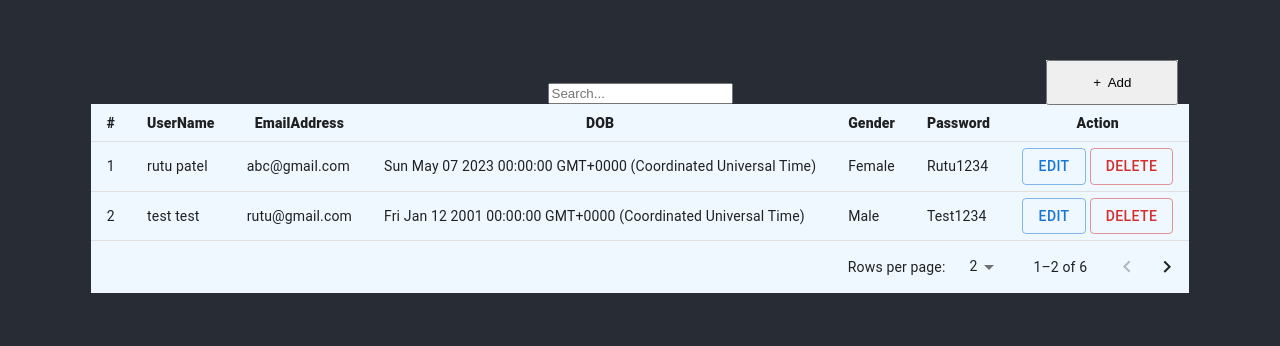
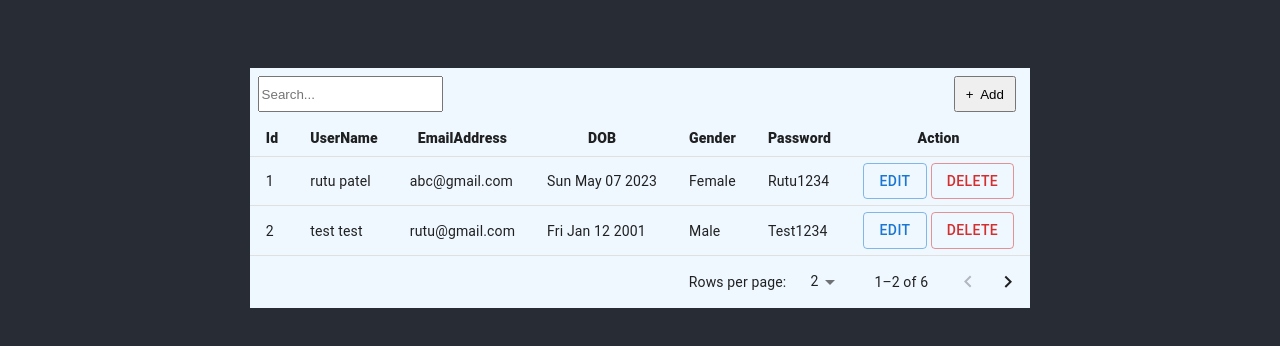
Before and after one commit to ruturabadiya/Formik, a React (Create React App) app: page / in a window 1280 px wide. Shown: the part 212-558 px from the top of the page. Built offline with nearby package versions, Linux system fonts and the light colour scheme.

Commit message:
completeDate

```diff
--- a/src/App.css
+++ b/src/App.css
@@ -41,18 +41,23 @@
   background-color: aliceblue;
 }
 
-.add{
-  margin-left: 87%;
-  margin-top: -4%;
+.addSearch{
+  margin-left: 1%;
+  margin-top: 1%;
   position: relative;
-  height: 45px;
-  width: 12%;
+  height: 36px;
+  width: 8%;
   display: flex;
   background: rgba(255,255,255,0.94);
+  margin-bottom: 1%;
+
 }
 
 .Addbutton{
-  width: 100%;
+    margin-left: 1115%;
+    width: 100%;
+    position: absolute;
+    height: 100%;
 }
 
 .content{
@@ -78,7 +83,7 @@
 }
 
 .field{
-  margin-top: 8%;
+  margin-top: 9%;
   position: relative;
   height: 45px;
   width: 100%;
@@ -150,3 +155,17 @@
   text-align: left;
   background: white;
 }
+
+.form-control{
+  width: 202%;
+  margin-left: -53%;
+  height: 4.5vh;
+}
+
+.form-group{
+  margin-top: 8%;
+  position: relative;
+  height: 45px;
+  width: 100%;
+  margin-bottom: 1%;
+}
--- a/src/App.tsx
+++ b/src/App.tsx
@@ -1,9 +1,10 @@
 import React from 'react';
 import './App.css';
-import List from './component/CRUD/UserData';
-import AddEditUser from './component/CRUD/AddEditUser';
-// import Table from './component/CRUD/Table';
-// import AddEditUser from './component/CRUD/AddUser';
+// import List from './component/CRUD/UserData';
+// import AddEditUser from './component/CRUD/AddEditUser';
+import Table from './component/CRUD/Table';
+import AddUser from './component/CRUD/AddUser';
+import EditUser from './component/CRUD/EditUser';
 import { BrowserRouter as Router, Routes, Route } from 'react-router-dom';
 import { ToastContainer } from 'react-toastify';
 
@@ -13,12 +14,12 @@ function App() {
       <header className="App-header">
         <Router>
           <Routes>
-            <Route path="/" element={<List />} />
-            <Route path="/addedit"  element={<AddEditUser />} />
-            <Route path="/addedit/:id"  element={<AddEditUser />} />
-            {/* <Route path="/" element={<Table />} />
+            {/* <Route path="/" element={<List />} />
             <Route path="/addedit"  element={<AddEditUser />} />
             <Route path="/addedit/:id"  element={<AddEditUser />} /> */}
+            <Route path="/" element={<Table />} />
+            <Route path="/add"  element={<AddUser />} />
+            <Route path="/edit/:id"  element={<EditUser />} />
           </Routes>
         </Router>
       </header>
--- a/src/component/CRUD/AddEditUser.tsx
+++ b/src/component/CRUD/AddEditUser.tsx
@@ -6,6 +6,7 @@ import { dataValidation } from "../../validate/validation";
 import { TextFieldController, DropdownFieldController } from "../common/TextFieldControl/TextFieldControl";
 import { USERS } from "../user";
 import { showToastError, showToastSuccess } from "../../Toast/toastUtils";
+import { DatePickerController } from "../common/TextFieldControl/DatePickerControl";
 
 const AddEditUser = () => {
   const initialValues: IData = {
@@ -31,7 +32,7 @@ const AddEditUser = () => {
       setUserData(foundUser);
     }
   });
-console.log(userData)
+
   const onSubmit = (values: IData) => {
     const emailExists = USERS.some((user) => user.emailAddress === values.emailAddress);
     if (emailExists && (!isEditing || (isEditing && values.emailAddress !== userData!.emailAddress))) {
@@ -92,9 +93,8 @@ console.log(userData)
               onChange={handleChange}
               placeholder="Enter your Email Address"
             />
-            <TextFieldController
+            <DatePickerController
               name="dOB"
-              type="date"
               onChange={handleChange}
               placeholder="Enter your Date of Birth"
             />
@@ -103,7 +103,6 @@ console.log(userData)
               onChange={handleChange}
               as="select"
               placeholder="Select your Gender"
-                defaultValue={userData.gender}
             />
             <TextFieldController
               name="password"
--- a/src/component/CRUD/Table.tsx
+++ b/src/component/CRUD/Table.tsx
@@ -1,6 +1,183 @@
+// import React, { useState } from "react";
+// import { useNavigate } from "react-router-dom";
+// import { Table, TableBody, TableCell, TableContainer, TableHead, TableRow, Button, TablePagination } from "@mui/material";
+// import { USERS } from "../user";
+// import { TableLabel } from "../common/TextFieldControl/TextFieldControl";
+// import DeleteUser from "./DeleteUser";
+// import { IData } from "../../InterFace/commonInterface";
+// import { showToastSuccess } from "../../Toast/toastUtils";
+
+// const List = () => {
+//   const navigate = useNavigate();
+//   const [showDeleteConfirmation, setShowDeleteConfirmation] = useState(false);
+//   const [userToDelete, setUserToDelete] = useState<IData | null>(null);
+//   const [page, setPage] = useState(0);
+//   const [rowsPerPage, setRowsPerPage] = useState(6);
+//   const [sortBy, setSortBy] = useState("");
+//   const [sortOrder, setSortOrder] = useState("");
+
+//   const handleAddClick = () => {
+//     navigate("/add");
+//   };
+
+//   const handleEditClick = (id: number) => {
+//     navigate(`/edit/${id}`);
+//   };
+
+//   const handleDeleteClick = (user: IData) => {
+//     setUserToDelete(user);
+//     setShowDeleteConfirmation(true);
+//   };
+
+//   const handleDeleteConfirm = () => {
+//     if (userToDelete) {
+//       const index = USERS.findIndex((user) => user.id === userToDelete.id);
+//       if (index !== -1) {
+//         USERS.splice(index, 1);
+
+//         if (page > 0 && USERS.slice(page * rowsPerPage, page * rowsPerPage + rowsPerPage).length === 0) {
+//           setPage(page - 1);
+//         } else if (index >= page * rowsPerPage && index < (page + 1) * rowsPerPage) {
+//           setPage(page);
+//         }
+//       }
+//       showToastSuccess("deleted");
+//       setUserToDelete(null);
+//       setShowDeleteConfirmation(false);
+//     }
+//   };
+
+//   const handleDeleteCancel = () => {
+//     setShowDeleteConfirmation(false);
+//   };
+
+//   const handleChangePage = (event: unknown, newPage: number) => {
+//     setPage(newPage);
+//   };
+
+//   const handleChangeRowsPerPage = (event: React.ChangeEvent<HTMLInputElement>) => {
+//     setRowsPerPage(+event.target.value);
+//     setPage(0);
+//   };
+
+//   const handleSort = (column: string) => {
+//     if (sortBy === column) {
+//       setSortOrder(sortOrder === "asc" ? "desc" : "asc");
+//     } else {
+//       setSortBy(column);
+//       setSortOrder("asc");
+//     }
+//   };
+
+//   const sortedUsers = [...USERS];
+//    sortedUsers.sort((a: any, b: any) => {
+//     const dateA = new Date(a[sortBy]);
+//     const dateB = new Date(b[sortBy]);
+
+//     if (dateA < dateB) {
+//       return sortOrder === "asc" ? -1 : 1;
+//     }
+//     if (dateA > dateB) {
+//       return sortOrder === "asc" ? 1 : -1;
+//     }
+
+//     if (sortBy === "firstName" && a.firstName === b.firstName) {
+//       if (a.lastName < b.lastName) {
+//         return sortOrder === "asc" ? -1 : 1;
+//       }
+//       if (a.lastName > b.lastName) {
+//         return sortOrder === "asc" ? 1 : -1;
+//       }
+//     }
+
+//     if (a[sortBy] < b[sortBy]) {
+//       return sortOrder === "asc" ? -1 : 1;
+//     }
+//     if (a[sortBy] > b[sortBy]) {
+//       return sortOrder === "asc" ? 1 : -1;
+//     }
+
+//     return 0;
+//   });
+
+
+//   return (
+//     <>
+//       <div className="table">
+//       <div className="addSearch">
+//           <input
+//             type="text"
+//             placeholder="Search..."
+//           />
+//           <input className="Addbutton" type="submit" value="+  Add" onClick={handleAddClick} />
+//         </div>
+//         <TableContainer>
+//           <Table sx={{ minWidth: 650 }} size="small" aria-label="a dense table">
+//             <TableHead>
+//               <TableRow>
+//                 <TableLabel name="Id" onClick={() => handleSort("id")} />
+//                 <TableLabel name="UserName" onClick={() => handleSort("firstName")} active={sortBy === "firstName"} sortOrder={sortOrder} />
+//                 <TableLabel name="EmailAddress" onClick={() => handleSort("emailAddress")} active={sortBy === "emailAddress"} sortOrder={sortOrder} />
+//                 <TableLabel name="DOB" onClick={() => handleSort("dOB")} active={sortBy === "dOB"} sortOrder={sortOrder} />
+//                 <TableLabel name="Gender" onClick={() => handleSort("gender")} active={sortBy === "gender"} sortOrder={sortOrder} />
+//                 <TableLabel name="Password" onClick={() => handleSort("password")} active={sortBy === "password"} sortOrder={sortOrder} />
+//                 <TableLabel name="Action" />
+//               </TableRow>
+//             </TableHead>
+//             <TableBody>
+//               {USERS.length > 0 ? (
+//                 (rowsPerPage > 0 ? sortedUsers.slice(page * rowsPerPage, page * rowsPerPage + rowsPerPage) : sortedUsers).map(
+//                   (data) => (
+//                     <TableRow key={data.id}>
+//                       <TableCell align="left">{data.id}</TableCell>
+//                       <TableCell align="left">{data.firstName} {data.lastName}</TableCell>
+//                       <TableCell align="left">{data.emailAddress}</TableCell>
+//                       <TableCell align="left">{data.dOB.toDateString()}</TableCell>
+//                       <TableCell align="left">{data.gender}</TableCell>
+//                       <TableCell align="left">{data.password}</TableCell>
+//                       <TableCell align="left">
+//                         <Button variant="outlined" onClick={() => handleEditClick(data.id)}>
+//                           Edit
+//                         </Button>
+//                         &nbsp;
+//                         <Button variant="outlined" color="error" onClick={() => handleDeleteClick(data)}>
+//                           Delete
+//                         </Button>
+//                       </TableCell>
+//                     </TableRow>
+//                   )
+//                 )
+//               ) : (
+//                 <TableRow>
+//                   <TableCell colSpan={7}>No Data available</TableCell>
+//                 </TableRow>
+//               )}
+//             </TableBody>
+//           </Table>
+//         </TableContainer>
+//         <TablePagination
+//           rowsPerPageOptions={[6, 12, 18]}
+//           component="div"
+//           count={USERS.length}
+//           rowsPerPage={rowsPerPage}
+//           page={page}
+//           onPageChange={handleChangePage}
+//           onRowsPerPageChange={handleChangeRowsPerPage}
+//         />
+//       </div>
+//       {showDeleteConfirmation && (
+//         <DeleteUser user={userToDelete} onCancel={handleDeleteCancel} onConfirm={handleDeleteConfirm} />
+//       )}
+//     </>
+//   );
+// };
+
+// export default List;
+
+
 import React, { useState } from "react";
 import { useNavigate } from "react-router-dom";
-import { Table, TableBody, TableCell, TableContainer, TableHead, TableRow, Button, TablePagination } from "@mui/material";
+import {Table,TableBody,TableCell,TableContainer,TableHead,TableRow,Button,TablePagination} from "@mui/material";
 import { USERS } from "../user";
 import { TableLabel } from "../common/TextFieldControl/TextFieldControl";
 import DeleteUser from "./DeleteUser";
@@ -11,17 +188,13 @@ const List = () => {
   const navigate = useNavigate();
   const [showDeleteConfirmation, setShowDeleteConfirmation] = useState(false);
   const [userToDelete, setUserToDelete] = useState<IData | null>(null);
-  const [page, setPage] = useState(0);
-  const [rowsPerPage, setRowsPerPage] = useState(6);
-  const [sortBy, setSortBy] = useState("");
-  const [sortOrder, setSortOrder] = useState("");
 
   const handleAddClick = () => {
-    navigate("/addedit");
+    navigate("/add");
   };
 
   const handleEditClick = (id: number) => {
-    navigate(`/addedit/${id}`);
+    navigate(`/edit/${id}`);
   };
 
   const handleDeleteClick = (user: IData) => {
@@ -35,13 +208,13 @@ const List = () => {
       if (index !== -1) {
         USERS.splice(index, 1);
 
-        if (page > 0 && USERS.slice(page * rowsPerPage, page * rowsPerPage + rowsPerPage).length === 0) {
+        if (page > 0  && USERS.slice(page * rowsPerPage, page * rowsPerPage + rowsPerPage).length === 0) {
           setPage(page - 1);
         } else if (index >= page * rowsPerPage && index < (page + 1) * rowsPerPage) {
           setPage(page);
         }
       }
-      showToastSuccess("deleted");
+      showToastSuccess('deleted');
       setUserToDelete(null);
       setShowDeleteConfirmation(false);
     }
@@ -51,87 +224,56 @@ const List = () => {
     setShowDeleteConfirmation(false);
   };
 
+  const [page, setPage] = React.useState(0);
+  const [rowsPerPage, setRowsPerPage] = React.useState(2);
+
   const handleChangePage = (event: unknown, newPage: number) => {
     setPage(newPage);
   };
 
-  const handleChangeRowsPerPage = (event: React.ChangeEvent<HTMLInputElement>) => {
+  const handleChangeRowsPerPage = (
+    event: React.ChangeEvent<HTMLInputElement>
+  ) => {
     setRowsPerPage(+event.target.value);
     setPage(0);
   };
 
-  const handleSort = (column: string) => {
-    if (sortBy === column) {
-      setSortOrder(sortOrder === "asc" ? "desc" : "asc");
-    } else {
-      setSortBy(column);
-      setSortOrder("asc");
-    }
-  };
-
-  const sortedUsers = [...USERS];
-   sortedUsers.sort((a: any, b: any) => {
-    const dateA = new Date(a[sortBy]);
-    const dateB = new Date(b[sortBy]);
-
-    if (dateA < dateB) {
-      return sortOrder === "asc" ? -1 : 1;
-    }
-    if (dateA > dateB) {
-      return sortOrder === "asc" ? 1 : -1;
-    }
-
-    if (sortBy === "firstName" && a.firstName === b.firstName) {
-      if (a.lastName < b.lastName) {
-        return sortOrder === "asc" ? -1 : 1;
-      }
-      if (a.lastName > b.lastName) {
-        return sortOrder === "asc" ? 1 : -1;
-      }
-    }
-
-    if (a[sortBy] < b[sortBy]) {
-      return sortOrder === "asc" ? -1 : 1;
-    }
-    if (a[sortBy] > b[sortBy]) {
-      return sortOrder === "asc" ? 1 : -1;
-    }
-
-    return 0;
-  });
-
-
   return (
     <>
-    <div className="search">
-            <textarea></textarea>
-        </div>
       <div className="table">
-        <div className="add">
+      <div className="addSearch">
+           <input
+             type="text"
+             placeholder="Search..."
+         />
         <input className="Addbutton" type="submit" value="+  Add" onClick={handleAddClick} />
          </div>
         <TableContainer>
           <Table sx={{ minWidth: 650 }} size="small" aria-label="a dense table">
             <TableHead>
               <TableRow>
-                <TableLabel name="Id" onClick={() => handleSort("id")} />
-                <TableLabel name="UserName" onClick={() => handleSort("firstName")} active={sortBy === "firstName"} sortOrder={sortOrder} />
-                <TableLabel name="EmailAddress" onClick={() => handleSort("emailAddress")} active={sortBy === "emailAddress"} sortOrder={sortOrder} />
-                <TableLabel name="DOB" onClick={() => handleSort("dOB")} active={sortBy === "dOB"} sortOrder={sortOrder} />
-                <TableLabel name="Gender" onClick={() => handleSort("gender")} active={sortBy === "gender"} sortOrder={sortOrder} />
-                <TableLabel name="Password" onClick={() => handleSort("password")} active={sortBy === "password"} sortOrder={sortOrder} />
+                <TableLabel name="Id" />
+                <TableLabel name="UserName" />
+                <TableLabel name="EmailAddress" />
+                <TableLabel name="DOB" />
+                <TableLabel name="Gender" />
+                <TableLabel name="Password" />
                 <TableLabel name="Action" />
               </TableRow>
             </TableHead>
             <TableBody>
               {USERS.length > 0 ? (
-                (rowsPerPage > 0 ? sortedUsers.slice(page * rowsPerPage, page * rowsPerPage + rowsPerPage) : sortedUsers).map(
-                  (data) => (
-                    <TableRow key={data.id}>
+                (rowsPerPage > 0
+                  ? USERS.slice(page * rowsPerPage, page * rowsPerPage + rowsPerPage)
+                  : USERS
+                ).map((data) => (
+                  <TableRow key={data.emailAddress}>
                     <TableCell align="left">{data.id}</TableCell>
-                      <TableCell align="left">{data.firstName} {data.lastName}</TableCell>
+                    <TableCell align="left">
+                      {data.firstName} {data.lastName}
+                    </TableCell>
                     <TableCell align="left">{data.emailAddress}</TableCell>
-                      <TableCell align="left">{data.dOB.toString()}</TableCell>
+                    <TableCell align="left">{data.dOB.toDateString()}</TableCell>
                     <TableCell align="left">{data.gender}</TableCell>
                     <TableCell align="left">{data.password}</TableCell>
                     <TableCell align="left">
@@ -139,13 +281,16 @@ const List = () => {
                         Edit
                       </Button>
                       &nbsp;
-                        <Button variant="outlined" color="error" onClick={() => handleDeleteClick(data)}>
+                      <Button
+                        variant="outlined"
+                        color="error"
+                        onClick={() => handleDeleteClick(data)}
+                      >
                         Delete
                       </Button>
                     </TableCell>
                   </TableRow>
-                  )
-                )
+                ))
               ) : (
                 <TableRow>
                   <TableCell colSpan={7}>No Data available</TableCell>
@@ -155,7 +300,7 @@ const List = () => {
           </Table>
         </TableContainer>
         <TablePagination
-          rowsPerPageOptions={[6, 12, 18]}
+          rowsPerPageOptions={[2, 4, 6]}
           component="div"
           count={USERS.length}
           rowsPerPage={rowsPerPage}
@@ -165,7 +310,11 @@ const List = () => {
         />
       </div>
       {showDeleteConfirmation && (
-        <DeleteUser user={userToDelete} onCancel={handleDeleteCancel} onConfirm={handleDeleteConfirm} />
+        <DeleteUser
+          user={userToDelete}
+          onCancel={handleDeleteCancel}
+          onConfirm={handleDeleteConfirm}
+        />
       )}
     </>
   );
--- a/src/component/CRUD/UserData.tsx
+++ b/src/component/CRUD/UserData.tsx
@@ -1,5 +1,3 @@
-// useedata : 19-7-2023
-
 import React, { useState, useEffect } from "react";
 import { useNavigate } from "react-router-dom";
 import { Table, TableBody, TableCell, TableContainer, TableHead, TableRow, Button, TablePagination } from "@mui/material";
@@ -22,15 +20,15 @@ const List = () => {
 
   useEffect(() => {
     const filtered = USERS.filter((user) => {
-      const fullName = `${user.firstName} ${user.lastName}`.toLowerCase();
-      const emailAddress = user.emailAddress.toLowerCase();
-      const gender = user.gender;
-      const password = user.password.toLowerCase();
-      return fullName.includes(searchQuery.toLowerCase()) || emailAddress.includes(searchQuery.toLowerCase()) ||
-             gender.includes(searchQuery) || password.includes(searchQuery.toLowerCase());
+      return `${user.firstName} ${user.lastName}`.includes(searchQuery.toLowerCase()) ||
+        user.emailAddress.includes(searchQuery.toLowerCase()) ||
+        user.dOB.toString().includes(searchQuery.toString()) ||
+        user.gender.includes(searchQuery) ||
+        user.password.includes(searchQuery.toString());
     });
     setFilteredUsers(filtered);
-  }, [searchQuery, USERS]);
+
+  },[searchQuery, USERS]);
 
   const handleAddClick = () => {
     navigate("/addedit");
@@ -44,24 +42,6 @@ const List = () => {
     setUserToDelete(user);
     setShowDeleteConfirmation(true);
   };
-
-  // const handleDeleteConfirm = () => {
-  //   if (userToDelete) {
-  //     const index = USERS.findIndex((user) => user.id === userToDelete.id);
-  //     if (index !== -1) {
-  //       USERS.splice(index, 1);
-
-  //       if (page > 0 && USERS.slice(page * rowsPerPage, page * rowsPerPage + rowsPerPage).length === 0) {
-  //         setPage(page - 1);
-  //       } else if (index >= page * rowsPerPage && index < (page + 1) * rowsPerPage) {
-  //         setPage(page);
-  //       }
-  //     }
-  //     showToastSuccess("deleted");
-  //     setUserToDelete(null);
-  //     setShowDeleteConfirmation(false);
-  //   }
-  // };
 
   const handleDeleteConfirm = () => {
     if (userToDelete) {
@@ -155,6 +135,7 @@ const List = () => {
 
   const handleSearchQueryChange = (event: React.ChangeEvent<HTMLInputElement>) => {
     setSearchQuery(event.target.value);
+    setPage(0);
   };
 
   const highlightSearchQuery = (text: string, searchQuery: string): string => {
@@ -164,21 +145,21 @@ const List = () => {
 
   return (
     <>
+      <div className="table">
+        <div className="addSearch">
           <input
             type="text"
             value={searchQuery}
             onChange={handleSearchQueryChange}
             placeholder="Search..."
           />
-      <div className="table">
-        <div className="add">
           <input className="Addbutton" type="submit" value="+  Add" onClick={handleAddClick} />
         </div>
         <TableContainer>
           <Table sx={{ minWidth: 650 }} size="small" aria-label="a dense table">
             <TableHead>
               <TableRow>
-                <TableLabel name="#" onClick={() => handleSort("id")} />
+                <TableLabel name="#"/>
                 <TableLabel name="UserName" onClick={() => handleSort("firstName")} active={sortBy === "firstName"} sortOrder={sortOrder} />
                 <TableLabel name="EmailAddress" onClick={() => handleSort("emailAddress")} active={sortBy === "emailAddress"} sortOrder={sortOrder} />
                 <TableLabel name="DOB" onClick={() => handleSort("dOB")} active={sortBy === "dOB"} sortOrder={sortOrder} />
@@ -195,7 +176,7 @@ const List = () => {
                       <TableCell align="left">{data.id}</TableCell>
                       <TableCell align="left" dangerouslySetInnerHTML={{ __html: highlightSearchQuery(`${data.firstName} ${data.lastName}`, searchQuery) }}></TableCell>
                       <TableCell align="left" dangerouslySetInnerHTML={{ __html: highlightSearchQuery(data.emailAddress, searchQuery) }}></TableCell>
-                      <TableCell align="left">{data.dOB.toString()}</TableCell>
+                      <TableCell align="left" dangerouslySetInnerHTML={{ __html: highlightSearchQuery(data.dOB.toDateString(), searchQuery) }}></TableCell>
                       <TableCell align="left" dangerouslySetInnerHTML={{ __html: highlightSearchQuery(data.gender, searchQuery) }}></TableCell>
                       <TableCell align="left" dangerouslySetInnerHTML={{ __html: highlightSearchQuery(data.password, searchQuery) }}></TableCell>
                       <TableCell align="left">
@@ -212,14 +193,14 @@ const List = () => {
                 )
               ) : (
                 <TableRow>
-                  <TableCell colSpan={7}>No Data available</TableCell>
+                  <TableCell  colSpan={7}>No Data available</TableCell>
                 </TableRow>
               )}
             </TableBody>
           </Table>
         </TableContainer>
         <TablePagination
-          rowsPerPageOptions={[2, 4, 6]}
+          rowsPerPageOptions={[2, 4, 6, 8]}
           component="div"
           count={filteredUsers.length}
           rowsPerPage={rowsPerPage}
--- a/src/component/common/TextFieldControl/DatePickerControl.tsx
+++ b/src/component/common/TextFieldControl/DatePickerControl.tsx
@@ -1,32 +1,36 @@
+import { ErrorMessage, useFormikContext } from 'formik';
 import React from 'react';
 import DatePicker from "react-datepicker";
+import 'react-datepicker/dist/react-datepicker.css';
 
 interface DatePickerControllerProps {
     name: string;
     placeholder: string;
     onChange: (date: Date | [Date, Date] | null) => void;
-    value: Date;
   }
 
 
-  export const DatePickerController: React.FC<any> = ({
+  export const DatePickerController: React.FC<DatePickerControllerProps> = ({
     name,
     placeholder = `enter your ${name}`,
-    onChange,
-    value,
   }) => {
-    const selectedDate = value ? new Date(value) : null;
-  console.log(selectedDate)
+    const {setFieldValue,values}:any=useFormikContext()
+    const selectedDate = values ? new Date(values[name]) : null;
     return (
+      <>
       <div className="form-group">
         <DatePicker
           name={name}
           placeholderText={placeholder}
           selected={selectedDate}
-          onChange={onChange}
+          onChange={(date,e:any) => { setFieldValue(name,date)}}
           dateFormat="dd-MM-yyyy"
           className="form-control"
         />
       </div>
+       <div className="row p-0 m-0 w-100">
+       <ErrorMessage name={name} component="div" className="text-danger" />
+     </div>
+     </>
     );
   };
```
Also changed, not shown: src/component/CRUD/AddUser.tsx (+19 -40 lines), src/component/CRUD/EditUser.tsx (+28 -38 lines). Lines whose indentation alone changed are shown as unchanged.
